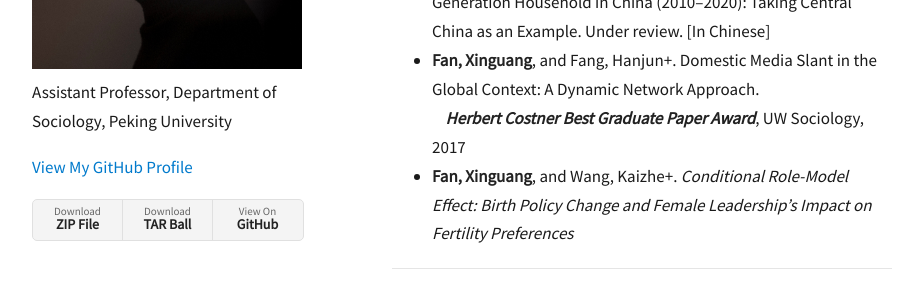
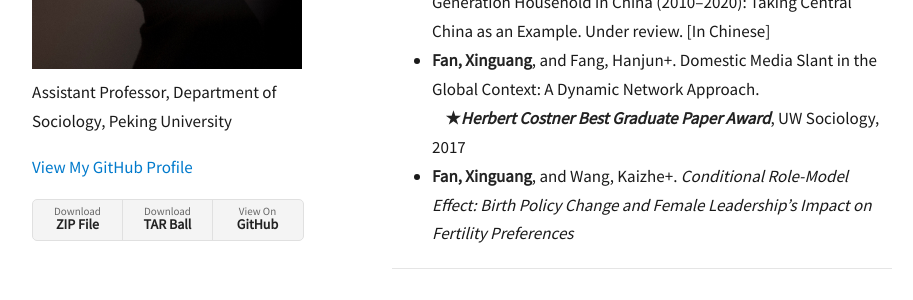
Before and after one commit to xinguang-fan/xinguang-fan.github.io, a Jekyll site: the page built from research.md, in a window 1280 px wide and 900 px high. Shown: the part 295-595 px from the top of the window, without its empty margins (178-1091 px from the left). Built offline with Jekyll 4.4.1, drawn with Linux system fonts in a browser that asks for light colours.

```diff
--- a/research.md
+++ b/research.md
@@ -12,7 +12,7 @@ nav_order: 2
 - Dai, Li, and **Xinguang Fan**. Loglinear Models Capture Prevalence, and the Exchange Index Captures Strength of Marital Status Exchange, under review.
 - Fang, Yiyang+, and **Xinguang Fan**. The Trend of Skipped-Generation Household in China (2010–2020): Taking Central China as an Example. Under review. [In Chinese]
 - **Fan, Xinguang**, and Fang, Hanjun+. Domestic Media Slant in the Global Context: A Dynamic Network Approach.
-   &nbsp;&nbsp;&nbsp;&nbsp;**_Herbert Costner Best Graduate Paper Award_**, UW Sociology, 2017
+   &nbsp;&nbsp;&nbsp;&nbsp;**★_Herbert Costner Best Graduate Paper Award_**, UW Sociology, 2017
 - **Fan, Xinguang**, and Wang, Kaizhe+. *Conditional Role-Model Effect: Birth Policy Change and Female Leadership’s Impact on Fertility Preferences*
 
 ---
@@ -55,7 +55,7 @@ nav_order: 2
 ## 2020
 
 - **Fan, Xinguang**, and Maria Vignau Loria+. [Intimate Partner Violence and Contraceptive Use in Developing Countries: How Does the Relationship Depend on Context?](https://doi.org/10.4054/DemRes.2020.42.10) *Demographic Research*, 42: 293–342.
-  &nbsp;&nbsp;&nbsp;&nbsp;**_IPUMS Global Health Research Award_**, University of Minnesota, 2021
+  &nbsp;&nbsp;&nbsp;&nbsp;**★_IPUMS Global Health Research Award_**, University of Minnesota, 2021
 
 ---
 
```
